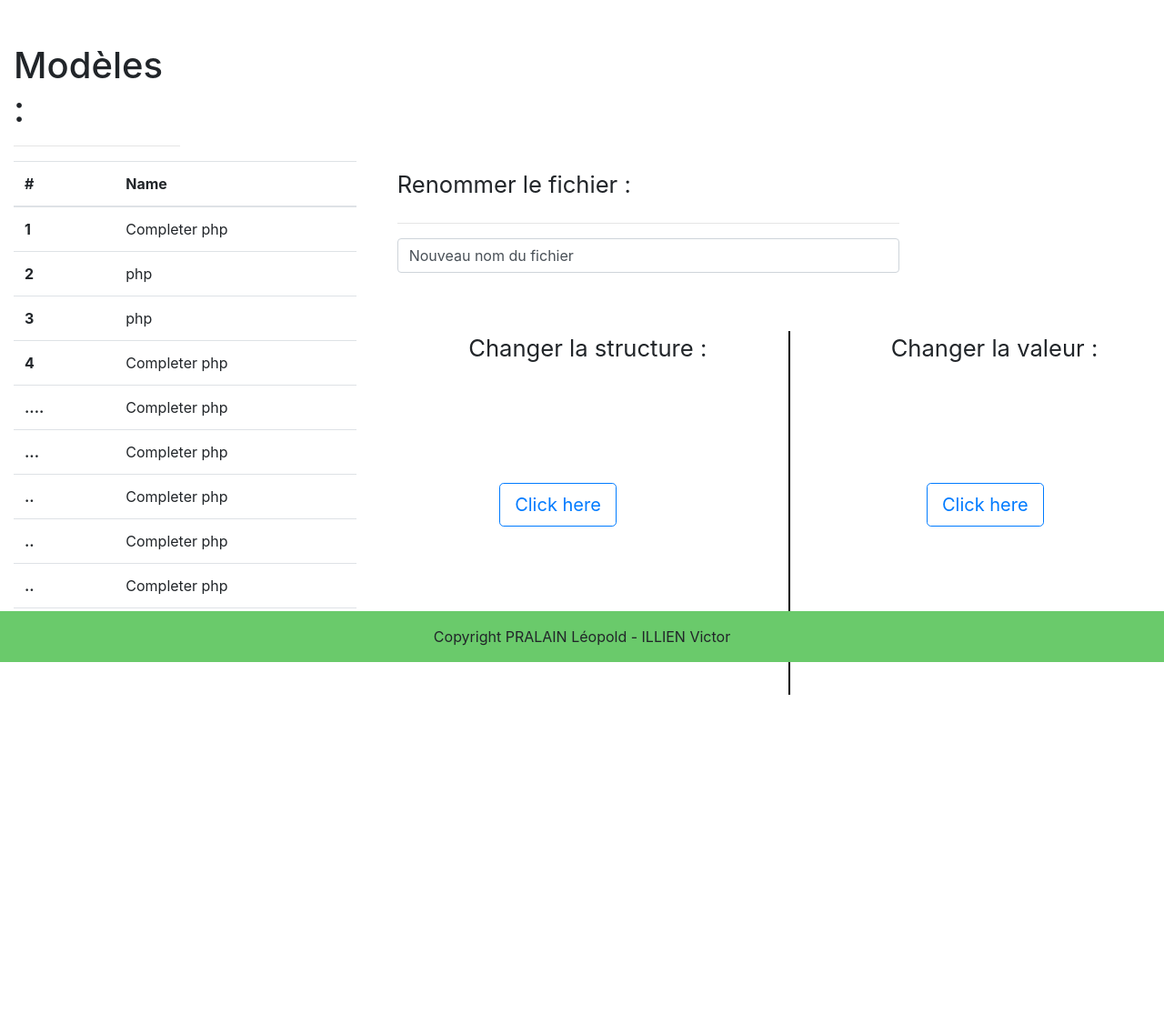
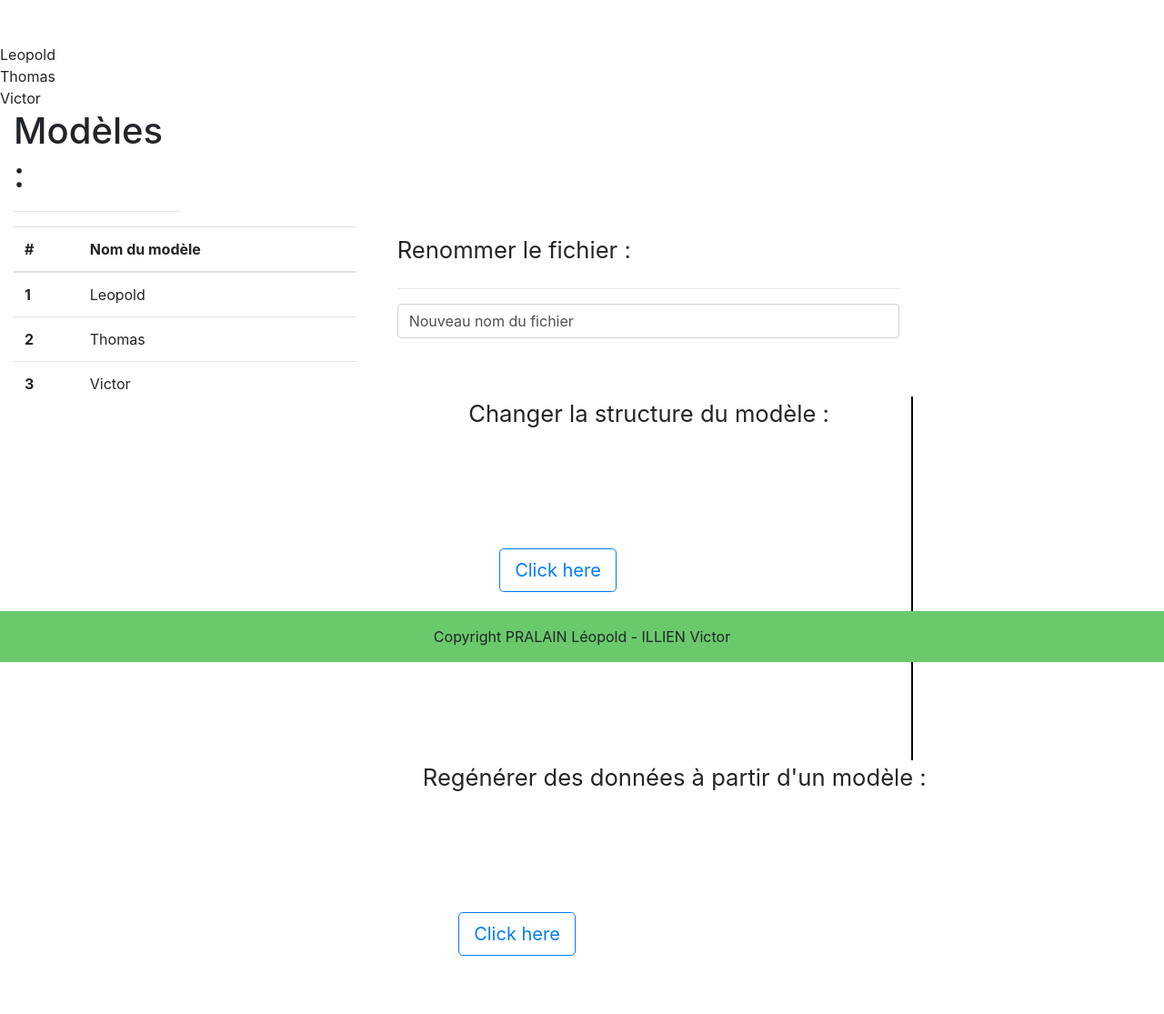
Before and after one commit to Gouderg/app-Brocoli, a PHP site: page /html/replay.php in a window 1280 px wide. Shown: the part 72-1187 px from the top of the page at 91% size. Before the commit the page ends 836 px from the top, so only its background shows below. Run offline with PHP 8.4, Linux system fonts and the light colour scheme; data comes from the database, SQL or seed files in the repository; both versions use the stored data as it was after the commit.

Commit message:
Le back marche, chargement replay ok

```diff
--- a/html/replay.php
+++ b/html/replay.php
@@ -6,8 +6,29 @@
 </head>
 <body>
 	<?php require "header.html" ?>
+	<br><br><br><br><br>
 
-	<br><br><br><br><br>
+	<?php
+		require_once("../php/database.php");
+
+		#Connection à la base de donnée
+		$db = dbConnect();
+		if (!$db) {
+			echo "Problème de connection à la base de donnée";
+			exit(1);
+		}
+
+		#On récupère les modèles
+		$modele = dbRecupNomModele($db);
+		if (!$modele) {
+			echo "Requête incorrecte ou base de donnée vide";
+			exit(1);
+		}
+
+		foreach ($modele as $value) {
+			echo $value['libelle'].'<br>';
+		}
+	?>
 
 	<form method="post">
 
@@ -21,64 +42,23 @@
 			<div class="col-md-4">
 				<section class="container">
 					<table class="table" id="tabReplay">
-							<!-- Générer par le php -->
 	  					<thead>
 	    					<tr>
 								<th scope="col">#</th>
-								<th scope="col">Name</th>
-
+								<th scope="col">Nom du modèle</th>
 					   		</tr>
 						</thead>
 						<tbody>
-					  		<tr>
-					   			<th scope="row">1 </th>
-					      		<td> Completer php </td>
-
-					    	</tr>
-					    	<tr>
-					      		<th scope="row">2</th>
-					      		<td>php</td>
-					   		 </tr>
-					    	<tr>
-					      		<th scope="row">3</th>
-					     		<td colspan="1">php </td>
-
-	   						</tr>
-	   						<tr>
-					      		<th scope="row">4 </th>
-					      		<td> Completer php </td>
-
-					   		</tr>
-					    	<tr>
-					      		<th scope="row">.... </th>
-					      		<td> Completer php </td>
-
-					    	</tr>
-					    	<tr>
-					      		<th scope="row">... </th>
-					      		<td> Completer php </td>
-
-					    	</tr>
-					    	<tr>
-					      		<th scope="row">.. </th>
-					      		<td> Completer php </td>
-
-					    	</tr>
-					    	<tr>
-					      		<th scope="row">.. </th>
-					      		<td> Completer php </td>
-
-					    	</tr>
-					    	<tr>
-					      		<th scope="row">.. </th>
-					      		<td> Completer php </td>
-
-					    	</tr>
-					   		<tr>
-					      		<th scope="row">Last </th>
-					      		<td> Completer php </td>
-
-					    	</tr>
+							<?php
+								$i = 1;
+								foreach($modele as $nom) {
+									echo '<tr>';
+									echo '<th scope="row">'.$i.'</th>';
+									echo '<td>'.$nom['libelle'].'</td>';
+									echo '</tr>';
+									$i += 1;
+								}
+							?>
 	 					</tbody>
 					</table>
 				</section>
@@ -96,7 +76,7 @@
 
 					<div class="row">
 						<div class="col-auto ">
-							<label class="police " id="val"> &nbsp; &nbsp; &nbsp;&nbsp; &nbsp; &nbsp; &nbsp;  Changer la structure : &nbsp; &nbsp; &nbsp; </label>
+							<label class="police"> &nbsp; &nbsp; &nbsp;&nbsp; &nbsp; &nbsp; &nbsp;  Changer la structure du modèle : &nbsp; &nbsp; &nbsp; </label>
 
 							<br><br><br><br><br><br>
 
@@ -108,7 +88,7 @@
 						&nbsp;&nbsp;&nbsp; &nbsp; &nbsp;
 						<div class="vertical-line col-auto"> &nbsp; &nbsp; &nbsp; </div>
 						<div class="col-auto">
-							<label class="police " id="val"> &nbsp; &nbsp; &nbsp;  Changer la valeur :</label>
+							<label class="police"> &nbsp; &nbsp; &nbsp;  Regénérer des données à partir d'un modèle :</label>
 
 							<br><br><br><br><br><br>
 
--- a/php/database.php
+++ b/php/database.php
@@ -33,6 +33,10 @@
 		return $result;
 	}
 
+	//-------------------------------------------------------------
+	// Back.php
+	//-------------------------------------------------------------
+
 	//Fonction qui récupère l'état des types de champs
 	function dbRequestTypeActif($db) {
 		try {
@@ -66,9 +70,24 @@
 		return true;
 	}
 
+	//-------------------------------------------------------------
+	// Replay.php
+	//-------------------------------------------------------------
 
-	//Fonction ajoutant un modèle()
+	//Fonction récupérant la liste des modèle
+	function dbRecupNomModele($db) {
+		try {
+			$request = 'SELECT libelle FROM modele';
+			$statement = $db->prepare($request);
+			$statement->execute();
+			$result = $statement->fetchAll(PDO::FETCH_ASSOC);
 
+		} catch (PDOException $exception) {
+			error_log('Request error: ' .$exception->getMessage());
+			return false;
+		}
+		return $result;
+	}
 
 
 
--- a/sql/requete.sql
+++ b/sql/requete.sql
@@ -19,3 +19,6 @@ SELECT * FROM type_champ;
 UPDATE type_champ
 SET actif = :actif
 WHERE type_champ = :type_champ;
+
+#Requête pour récupérer la liste des modèles
+SELECT libelle FROM modele;
```
Also changed, not shown: html/back.php (+15 -1 lines), html/index.php (+2 -8 lines), sql/tables.sql (+9 -9 lines).
